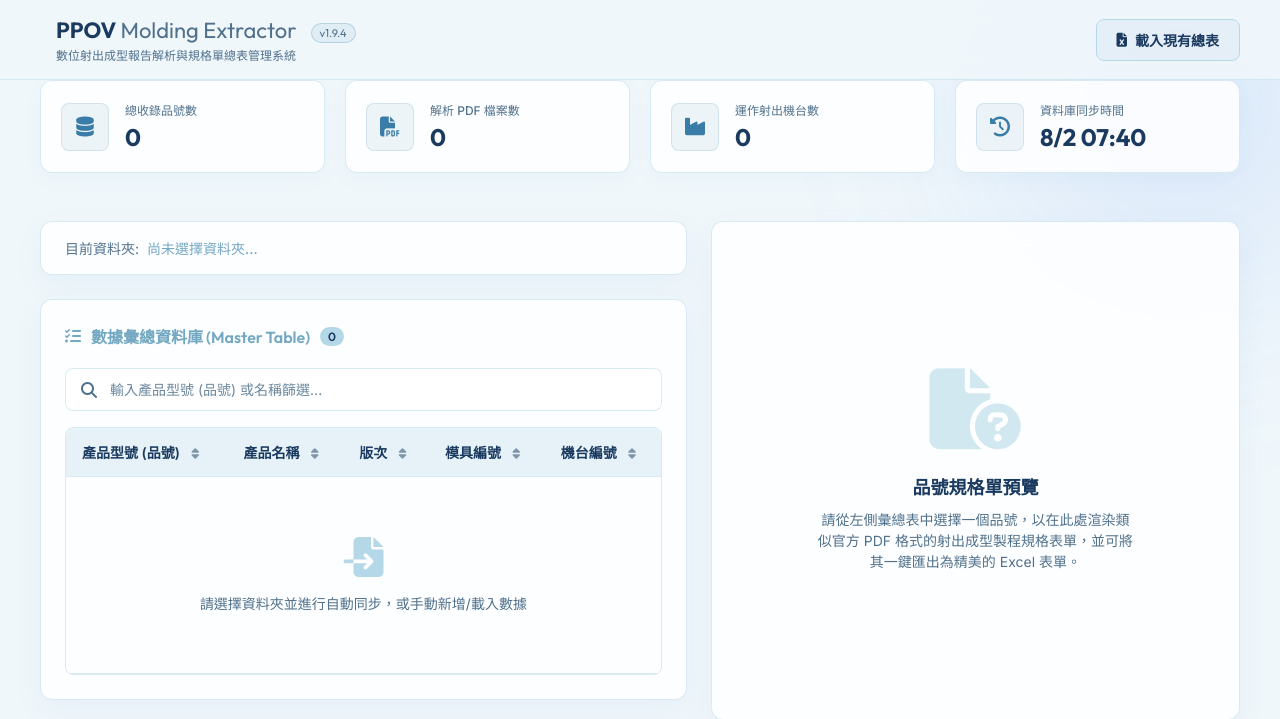
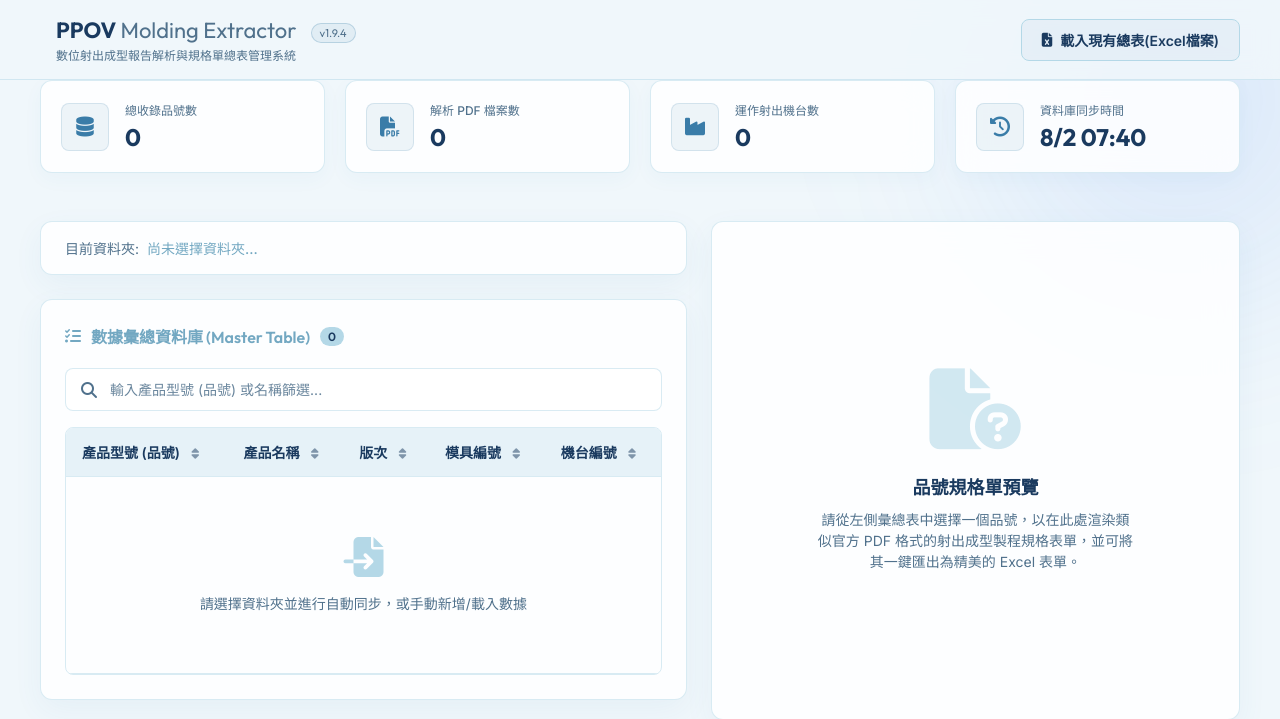
Before and after one commit to Chun-Chieh-Chang/PPOV-Extractor, a Flask app: page / in a window 1280 px wide. Shown: the top 719 px of the page. Run offline with Flask 3, Linux system fonts and the light colour scheme; data that the repository does not hold is empty; some libraries are stand-ins or nearby versions.

Commit message:
style(ui): rename master file button to '載入現有總表(Excel檔案)'
- Update button text in index.html, templates/index.html, and static/app.js to clarify that loading master file is intended for Excel/JSON master files

```diff
--- a/index.html
+++ b/index.html
@@ -49,7 +49,7 @@
             <input type="file" id="inputSinglePdf" accept=".pdf" style="display:none;">
             <input type="file" id="inputFolder" webkitdirectory directory multiple style="display:none;">
             <button id="btnLoadMasterFile" class="btn btn-secondary">
-                <i class="fa-solid fa-file-excel"></i> 載入現有總表
+                <i class="fa-solid fa-file-excel"></i> 載入現有總表(Excel檔案)
             </button>
             <button id="btnSelectFolder" class="btn btn-secondary">
                 <i class="fa-solid fa-folder-open"></i> 選擇資料夾(PDF檔案)
@@ -484,6 +484,6 @@
         </div>
     </div>
 
-    <script src="static/app.js?v=1.9.8"></script>
+    <script src="static/app.js?v=1.9.9"></script>
 </body>
 </html>
--- a/static/app.js
+++ b/static/app.js
@@ -195,7 +195,7 @@ document.addEventListener("DOMContentLoaded", () => {
                             alert("JSON 格式解析錯誤");
                         }
                         btnLoadMasterFile.disabled = false;
-                        btnLoadMasterFile.innerHTML = `<i class="fa-solid fa-file-excel"></i> 載入現有總表`;
+                        btnLoadMasterFile.innerHTML = `<i class="fa-solid fa-file-excel"></i> 載入現有總表(Excel檔案)`;
                     };
                     reader.readAsText(file);
                 } else {
@@ -230,14 +230,14 @@ document.addEventListener("DOMContentLoaded", () => {
                             alert("本地解析 Excel 總表時出錯！請確認檔案格式是否正確。");
                         }
                         btnLoadMasterFile.disabled = false;
-                        btnLoadMasterFile.innerHTML = `<i class="fa-solid fa-file-excel"></i> 載入現有總表`;
+                        btnLoadMasterFile.innerHTML = `<i class="fa-solid fa-file-excel"></i> 載入現有總表(Excel檔案)`;
                     };
                     reader.readAsArrayBuffer(file);
                 }
             } catch (error) {
                 console.error("Local load error:", error);
                 btnLoadMasterFile.disabled = false;
-                btnLoadMasterFile.innerHTML = `<i class="fa-solid fa-file-excel"></i> 載入現有總表`;
+                btnLoadMasterFile.innerHTML = `<i class="fa-solid fa-file-excel"></i> 載入現有總表(Excel檔案)`;
             }
             return;
         }
@@ -268,7 +268,7 @@ document.addEventListener("DOMContentLoaded", () => {
             alert("載入總表程序發生異常錯誤");
         } finally {
             btnLoadMasterFile.disabled = false;
-            btnLoadMasterFile.innerHTML = `<i class="fa-solid fa-file-excel"></i> 載入現有總表`;
+            btnLoadMasterFile.innerHTML = `<i class="fa-solid fa-file-excel"></i> 載入現有總表(Excel檔案)`;
         }
     });
 
--- a/templates/index.html
+++ b/templates/index.html
@@ -49,7 +49,7 @@
             <input type="file" id="inputSinglePdf" accept=".pdf" style="display:none;">
             <input type="file" id="inputFolder" webkitdirectory directory multiple style="display:none;">
             <button id="btnLoadMasterFile" class="btn btn-secondary">
-                <i class="fa-solid fa-file-excel"></i> 載入現有總表
+                <i class="fa-solid fa-file-excel"></i> 載入現有總表(Excel檔案)
             </button>
             <button id="btnSelectFolder" class="btn btn-secondary">
                 <i class="fa-solid fa-folder-open"></i> 選擇資料夾(PDF檔案)
@@ -484,6 +484,6 @@
         </div>
     </div>
 
-    <script src="static/app.js?v=1.9.8"></script>
+    <script src="static/app.js?v=1.9.9"></script>
 </body>
 </html>
```
